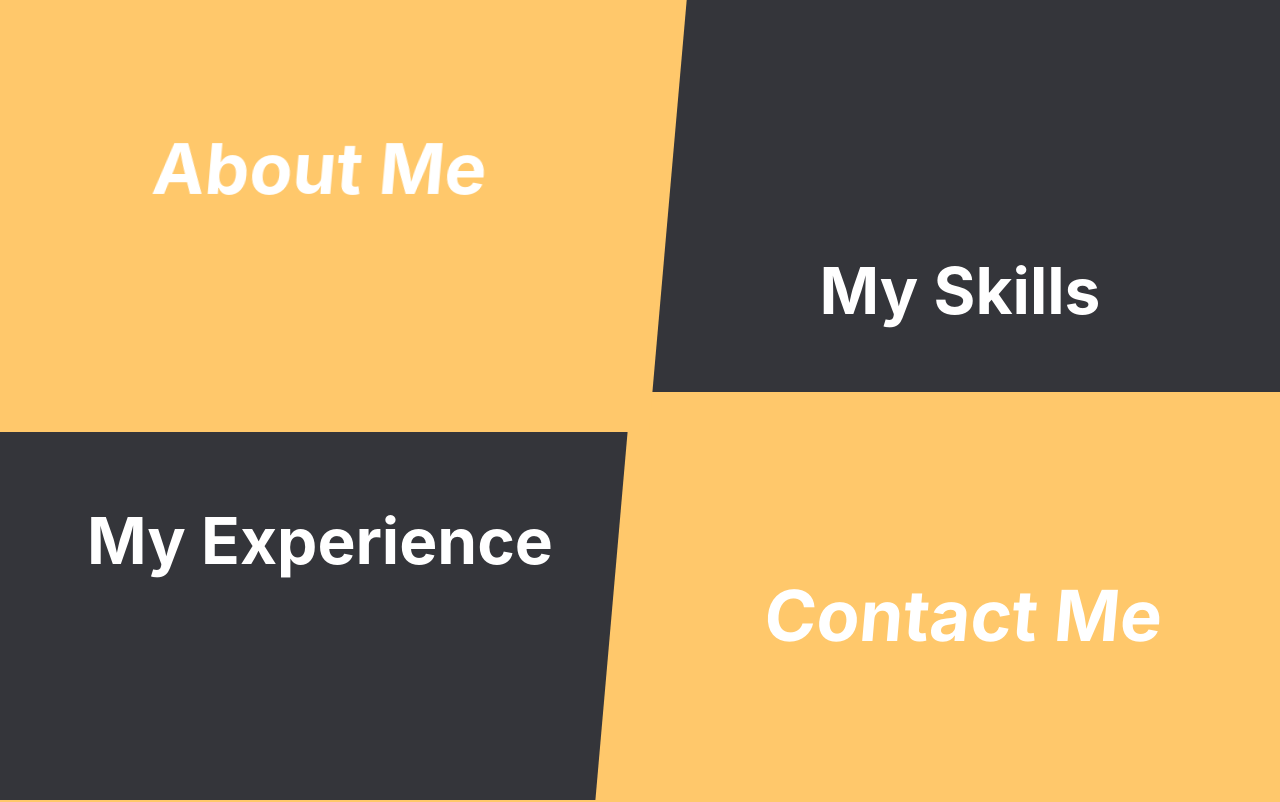
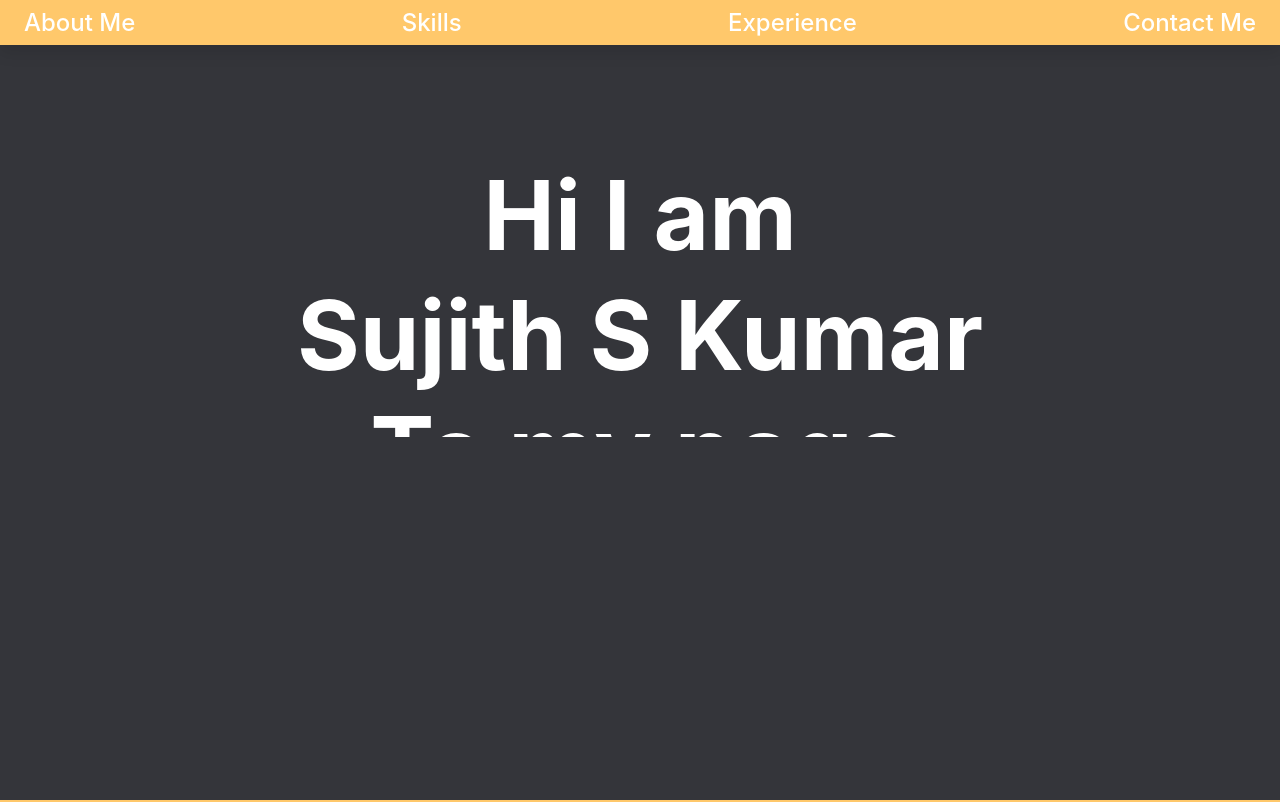
Before and after one commit to sujith-sk98/Portfolio, a React (Create React App) app: page / in a window 1280 px wide. Shown: the top 802 px of the page. Built offline with nearby package versions, Linux system fonts and the light colour scheme.

Commit message:
First chage to landing section

```diff
--- a/src/constants/index.js
+++ b/src/constants/index.js
@@ -223,3 +223,32 @@ export const wobbleVariants = {
     },
   },
 };
+
+export const getTextRevealVariantUp = () => {
+  return {
+    animate: {
+      y: [-150, 0],
+      transition: {
+        duration: 1.5,
+        repeat: Infinity,
+        repeatType: "reverse",
+        repeatDelay: 1,
+        ease: "easeInOut",
+      },
+    },
+  }
+}
+
+export const getTextRevealVariantDown = () => {
+  return {
+    animate: {
+      y: [-150, 0],
+      transition: {
+        duration: 1,
+        repeat: Infinity,
+        repeatType: "reverse",
+        ease: "easeInOut",
+      },
+    },
+  }
+}
--- a/src/landing-page/landing-section/LandingSectionComponent.jsx
+++ b/src/landing-page/landing-section/LandingSectionComponent.jsx
@@ -1,57 +1,63 @@
+import { getTextRevealVariantDown, getTextRevealVariantUp } from '../../constants';
 import style from './LandingSectionComponent.module.scss'
 import { motion } from 'motion/react';
 const LandingSectionComponent = () => {
+
     return (
         <div className={style.landingScreen}>
+            <nav className={style.nav}>
+                <motion.div
+                    initial={{ opacity: 0, y: -50 }}
+                    animate={{ opacity: 1, y: 0 }}
+                    transition={{ delay: 0.5, duration: 1 }}
+                    className={style.navItem}
+                >
+                    <a href="#about-me"><span>About Me</span></a>
+                </motion.div>
+                <motion.div
+                    initial={{ opacity: 0, y: -50 }}
+                    animate={{ opacity: 1, y: 0 }}
+                    transition={{ delay: 0.7, duration: 1 }}
+                    className={style.navItem}
+                >
+                    <a href="#skills"><span>Skills</span></a>
+                </motion.div>
+                <motion.div
+                    initial={{ opacity: 0, y: -50 }}
+                    animate={{ opacity: 1, y: 0 }}
+                    transition={{ delay: 0.9, duration: 1 }}
+                    className={style.navItem}
+                >
+                    <a href="#experience"><span>Experience</span></a>
+                </motion.div>
+                <motion.div
+                    initial={{ opacity: 0, y: -50 }}
+                    animate={{ opacity: 1, y: 0 }}
+                    transition={{ delay: 1.1, duration: 1 }}
+                    className={style.navItem}
+                >
+                    <a href="#contact-me"><span>Contact Me</span></a>
+                </motion.div>
+            </nav>
+            <div className={style.landingContent}>
+                <div className={style.firstLine}>
+                    <motion.h1 animate="animate" variants={getTextRevealVariantUp()}>
+                        Hi I am
+                    </motion.h1>
+                    <motion.h1 animate="animate" variants={getTextRevealVariantUp()}>
+                        Welcome
+                    </motion.h1>
+                </div>
+                <div className={style.secondLine}>
+                    <motion.h1 animate="animate" variants={getTextRevealVariantUp()}>
+                        Sujith S Kumar
+                    </motion.h1>
+                    <motion.h1 animate="animate" variants={getTextRevealVariantUp()}>
+                        To my page
+                    </motion.h1>
+                </div>
 
-            <motion.div className={`${style.section} ${style.section1}`}
-                initial={{ x: 600 }}
-
-                whileInView={{
-                    x: 0,
-                    y: 0,
-                    skew: (0, -5),
-                    scale: 1.1
-                }}
-
-                transition={{
-                    duration: 1.5,
-                    delay: 0.2,
-                    ease: "easeOut",
-                    type: "spring",
-                    stiffness: 100,
-                    damping: 10
-                }}
-            >
-                <h2><a href="#about-me">About Me</a></h2>
-            </motion.div>
-            <motion.div className={`${style.section} ${style.section2}`}>
-                <h2><a href="#my-skills">My Skills</a></h2>
-            </motion.div>
-            <motion.div className={`${style.section} ${style.section3}`}>
-                <h2><a href="#my-experience">My Experience</a></h2>
-            </motion.div>
-            <motion.div className={`${style.section} ${style.section4}`}
-                initial={{ x: -1000 }}
-
-                whileInView={{
-                    x: 0,
-                    y: 0,
-                    skew: (0, -5),
-                    scale: 1.1
-                }}
-
-                transition={{
-                    duration: 1.5,
-                    delay: 0.2,
-                    ease: "easeOut",
-                    type: "spring",
-                    stiffness: 100,
-                    damping: 10
-                }}
-            >
-                <h2><a href="#contact-me">Contact Me</a></h2>
-            </motion.div>
+            </div>
         </div>
     )
 }
--- a/src/landing-page/landing-section/LandingSectionComponent.module.scss
+++ b/src/landing-page/landing-section/LandingSectionComponent.module.scss
@@ -3,90 +3,61 @@
 
 
 .landingScreen {
-    position: relative;
-    width: 100%;
+    background-color: $primary-color;
     height: 100vh;
     display: flex;
-    overflow: hidden;
-    background-color: $primary-color;
-    color: $font-color-1;
-
-    .section {
-        position: absolute;
-        width: 50%;
-        height: 60%;
-        cursor: pointer;
+    flex-direction: column;
+    gap: 7rem;
+    nav{
         display: flex;
-        justify-content: center;
-        align-items: center;
-
-        h2 {
-            position: relative;
-            font-size: clamp(1rem, 5vw, 4rem);
-            opacity: 1;
-            transform: translatex(0px);
-            transition: opacity 0.3s ease, transform 0.5s ease;
-
-            &::after {
-                content: '';
-                position: absolute;
-                left: 0;
-                bottom: -10px;
-                width: 0;
-                height: 2px;
-                background-color: $font-color-1;
-                transition: width 0.5s ease;
-            }
-
-            a {
+        justify-content: space-between;
+        padding: 0.5rem 0.5rem;
+        background-color: $secondary-color;
+        box-shadow: 0 8px 16px rgba(0, 0, 0, 0.1);
+        .navItem{
+            display: flex;
+            align-items: center;
+            padding: 0 1rem;
+            color: white;
+            font-size: 1.5rem;
+            font-weight: 500;
+            a{
                 text-decoration: none;
                 color: inherit;
             }
-        }
-
-        &:hover h2 {
-            opacity: 1;
-            transform: translatex(20px);
-
-            &::after {
-                width: 100%;
+            @media (max-width: 768px){
+                font-size: 1rem;
             }
         }
     }
-
-    .section1 {
-        top: -9%;
-        left: 0;
-        z-index: 1;
-        background-color: $secondary-color;
-    }
-
-    .section2 {
-        top: -10%;
-        right: 0;
-        height: 110%;
-        background-color: $primary-color;
-
-        h2 {
-            margin-bottom: 30%
+    .landingContent{
+        display: flex;
+        justify-content: center;
+        align-content: center;
+        flex-direction: column;
+        flex-wrap: wrap;
+        font-size: 3rem;
+        color: $font-color-1;
+        h1{
+            margin: 0;
         }
-    }
-
-    .section3 {
-        bottom: -10%;
-        left: 0;
-        padding-bottom: 100px;
-        background-color: $primary-color;
-    }
-
-    .section4 {
-        bottom: -12%;
-        right: 0;
-        transform: skew(0deg, 5deg);
-        background-color: $secondary-color;
-
-        h2 {
-            margin-bottom: 20%
+        .firstLine{
+            height: 15vh;
+            overflow: hidden;
+            text-align: center;
+        }
+        .secondLine{
+            height: 20vh;
+            overflow: hidden;
+            text-align: center;
+        }
+        @media (max-width: 768px){
+            .firstLine{
+                height: 15vh;
+            }
+            .secondLine{
+                height: 15vh;
+            }
         }
     }
 }
```
